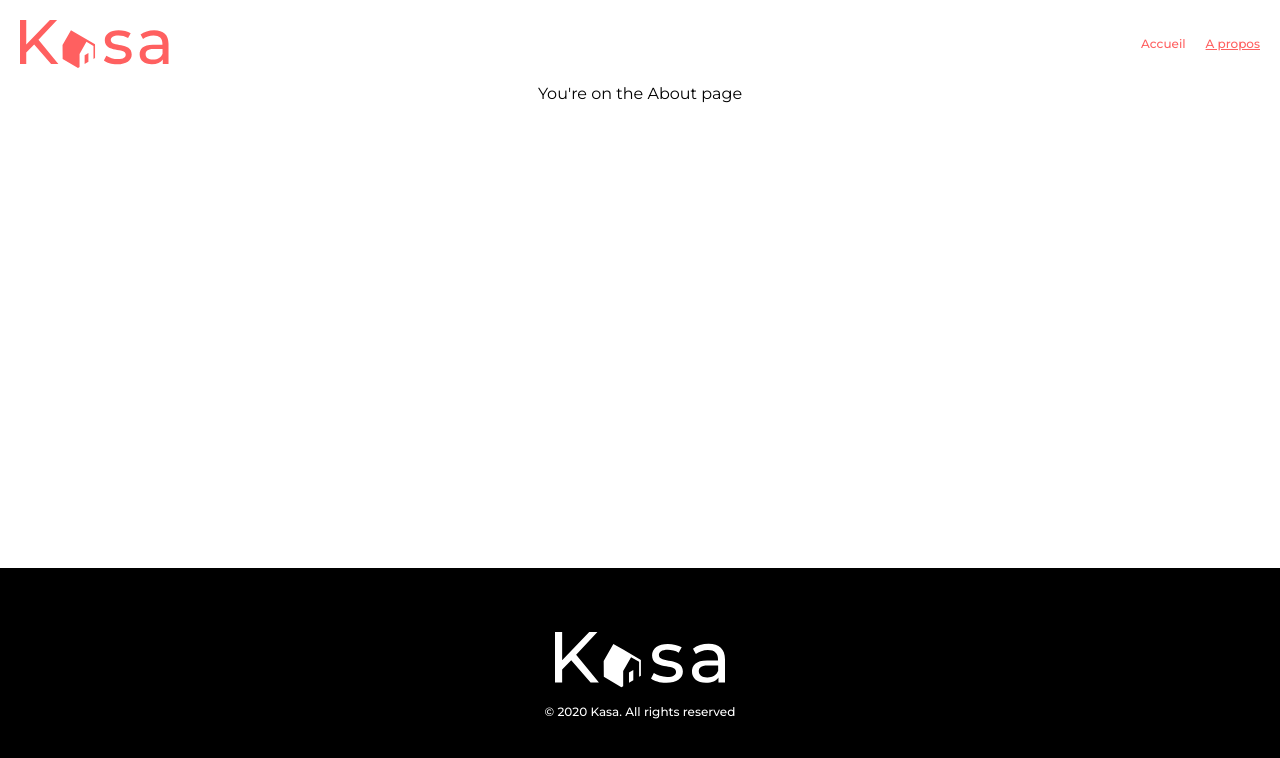
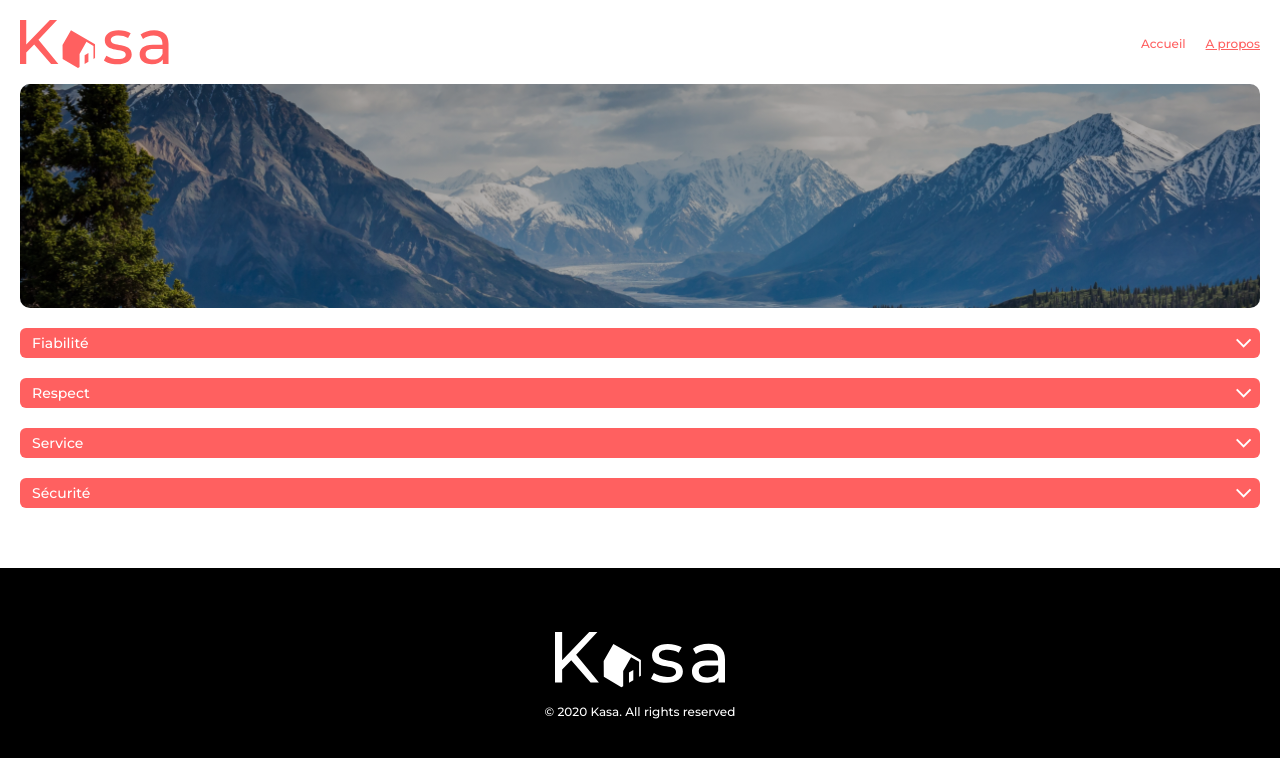
Before and after one commit to SebDelile/SebastienDelile_11_08072021, a React (Create React App) app: page /about in a window 1280 px wide. Shown: the top 758 px of the page. Built offline with nearby package versions, Linux system fonts and the light colour scheme.

Commit message:
feat: add About page
add jsx and scss for about page
use already made components

```diff
--- a/src/pages/About/About.jsx
+++ b/src/pages/About/About.jsx
@@ -1,8 +1,34 @@
 import { Component } from 'react';
+import DropdownWrapper from '../../components/DropdownWrapper/DropdownWrapper.jsx';
+import Hero from '../../components/Hero/Hero.jsx';
+import heroImage from '../../assets/about-hero.png';
+import './About.scss';
 
 class About extends Component {
+  constructor(props) {
+    super(props);
+    this.reliabilityText = `Les annonces postées sur Kasa garantissent une fiabilité totale. Les photos sont conformes aux logements, et toutes les informations sont régulièrement vérifiées  par nos équipes.`;
+    this.respectText = `La bienveillance fait partie des valeurs fondatrices de Kasa. Tout comportement discriminatoire ou de perturbation du voisinage entraînera une exclusion de notre plateforme.`;
+    this.serviceText = `Nos équipes se tiennent à votre disposition pour vous fournir une expérience parfaite. N'hésitez pas à nous contacter si vous avez la moindre question.`;
+    this.securityText = `La sécurité est la priorité de Kasa. Aussi bien pour nos hôtes que pour les voyageurs, chaque logement correspond aux critères de sécurité établis par nos services. En laissant une note aussi bien à l'hôte qu'au locataire, cela permet à nos équipes de vérifier que les standards sont bien respectés. Nous organisons également des ateliers sur la sécurité domestique pour nos hôtes.`;
+  }
   render() {
-    return <div>You're on the About page</div>;
+    return (
+      <main className="about container">
+        <Hero image={heroImage} title="" isMask={true} isFixedHeight={true} />
+        <div className="about__dropdown-wrapper-wrapper">
+          <DropdownWrapper
+            categories={[
+              ['Fiabilité', this.reliabilityText],
+              ['Respect', this.respectText],
+              ['Service', this.serviceText],
+              ['Sécurité', this.securityText],
+            ]}
+            isLargeScreen2columns={false}
+          />
+        </div>
+      </main>
+    );
   }
 }
 
--- /dev/null
+++ b/src/pages/About/About.scss
@@ -0,0 +1,14 @@
+.about {
+  display: flex;
+  flex-direction: column;
+  justify-content: flex-start;
+  align-items: center;
+  &__dropdown-wrapper-wrapper {
+    margin-top: 1.25rem;
+    margin-bottom: 2rem;
+    @media only screen and (min-width: 90rem) {
+      margin-top: 2rem;
+      max-width: 64rem;
+    }
+  }
+}
```
